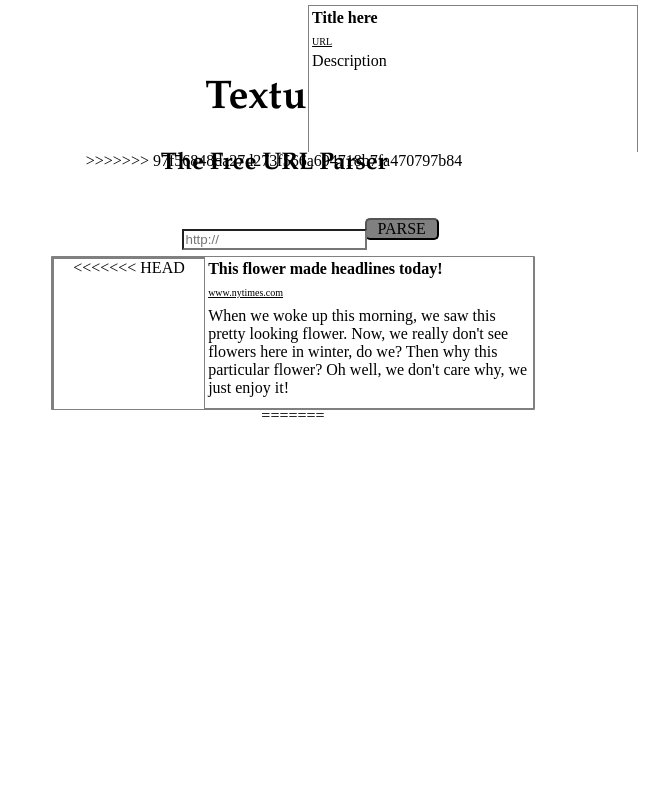
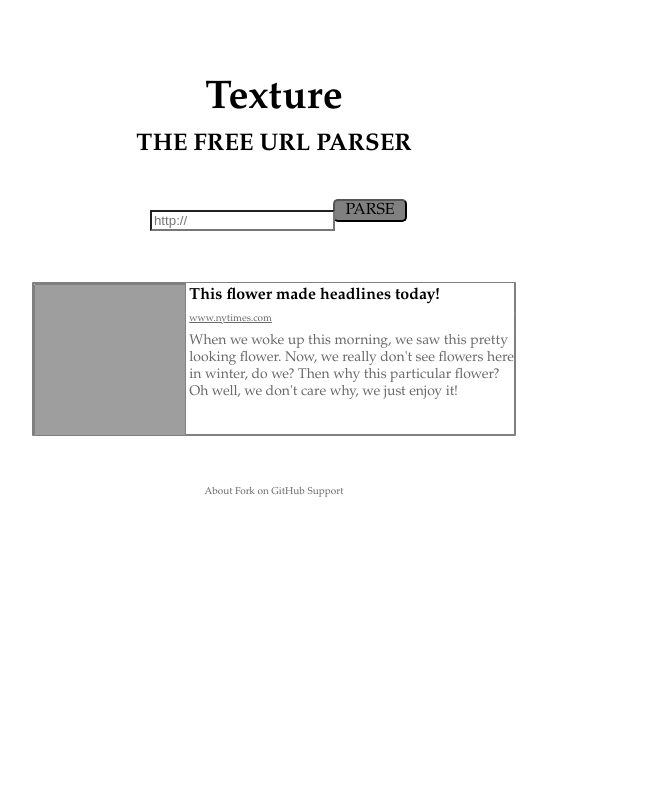
Before and after one commit to athyuttamre/texture, a PHP site: page / in a window 1280 px wide. Shown: the whole page, without its empty margins (366-1035 px from the left). Run offline with PHP 8.4, Linux system fonts and the light colour scheme; some libraries are stand-ins or nearby versions.

Commit message:
final draft

```diff
--- a/css/main.css
+++ b/css/main.css
@@ -1,22 +1,21 @@
 @font-face {
-    font-family: 'europe_undergroundlight';
-    src: url('europeunderground_light-webfont.eot');
-    src: url('europeunderground_light-webfont.eot?#iefix') format('embedded-opentype'),
-         url('europeunderground_light-webfont.woff') format('woff'),
-         url('europeunderground_light-webfont.ttf') format('truetype'),
-         url('europeunderground_light-webfont.svg#europe_undergroundlight') format('svg');
+    font-family: 'source_sans_prolight';
+    src: url('sourcesanspro-light-webfont.eot');
+    src: url('sourcesanspro-light-webfont.eot?#iefix') format('embedded-opentype'),
+         url('sourcesanspro-light-webfont.woff') format('woff'),
+         url('sourcesanspro-light-webfont.ttf') format('truetype'),
+         url('sourcesanspro-light-webfont.svg#source_sans_prolight') format('svg');
     font-weight: normal;
     font-style: normal;
 
 }
-
 * {
 	background-color: white;
 }
 
 p {
 	color: black;
-	font-family: "Hoefler Text", "Baskerville old face", Garamond, "Times New Roman", serif;
+	font-family: "Source Sans Pro Light", "Baskerville old face", Garamond, "Times New Roman", serif;
 	text-align: center;
 	font-size: 30px;
 }
@@ -28,14 +27,16 @@ form {
 }
 
 h1 {
-	font-family: "Hoefler Text", "Baskerville old face", Garamond, "Times New Roman", serif;
+	font-family: "Source Sans Pro Light", "Baskerville old face", Garamond, "Times New Roman", serif;
 	text-align: center;
 	font-weight: bolder;
 	font-size: 40px;
 }
 
 h2 {
-	font-family: "Hoefler Text", "Baskerville old face", Garamond, "Times New Roman", serif;
+	font-family: "Source Sans Pro Light", "Baskerville old face", Garamond, "Times New Roman", serif;
+	margin-top: -19px;
+
 }
 
 #main_div{
@@ -49,16 +50,14 @@ h2 {
 	height: 150px;
 	width: 480px;
 	margin-right: 15%;
-	margin-left: 18%;
+	margin-left: 15%;
 	text-align: center;
+	margin-top: 3.5%;
 }
 
 #image{
-<<<<<<< HEAD
+
 	content: url(https://encrypted-tbn0.gstatic.com/images?q=tbn:ANd9GcQZsHtUvbWKp_rdOgsWi4U9HvEMfZVv8nEtsiW3HEJZMFJT4R-qHg);
-=======
-	content: url(http://www.apogeephoto.com/feb2011/Juergen_photos/Flowers_Photo-2.jpg);
->>>>>>> 97f56848da27d273f566a694718b7fa470797b84
 	border-radius: 1px;
 	border: 1px solid grey;
 	background-color: white;
@@ -70,14 +69,14 @@ h2 {
 
 #insert_url{
 	padding-top: 30px;
+	margin-left: -5%;
 }
 
 #title{
-<<<<<<< HEAD
+
 	position: relative;
-=======
-	font-family: "Hoefler Text", "Baskerville old face", Garamond, "Times New Roman", serif;
->>>>>>> 97f56848da27d273f566a694718b7fa470797b84
+
+	font-family: "Source Sans Pro Light", "Baskerville old face", Garamond, "Times New Roman", serif;
 	border-radius: 1px;
 	border: 1px solid grey;
 	border-bottom: none;
@@ -89,17 +88,14 @@ h2 {
 	margin-left: 31.5%;
 	margin-top: -32%;
 	text-align: left;
-	font-family: Ariel;
 	font-size: 16px;
 	font-weight: bold;
 }
 
 #link{
-<<<<<<< HEAD
+
 	position: relative;
-=======
-	font-family: "Hoefler Text", "Baskerville old face", Garamond, "Times New Roman", serif;
->>>>>>> 97f56848da27d273f566a694718b7fa470797b84
+	font-family: "Source Sans Pro Light", "Baskerville old face", Garamond, "Times New Roman", serif;
 	border-radius: 1px;
 	border: 1px solid grey;
 	border-top: none;
@@ -110,23 +106,21 @@ h2 {
 	margin-top: 0%;
 	margin-left: 31.5%;
 	text-align: left;
-<<<<<<< HEAD
-	color: black;
+
+	color: #696969;
 	font-size: 10px;
-	font-family: Ariel;
 	text-decoration: underline;
 	padding-left: 3px;
 }
 
 #text{
 	position: relative;
-=======
+
 
 }
 
 #text{
-	font-family: "Hoefler Text", "Baskerville old face", Garamond, "Times New Roman", serif;
->>>>>>> 97f56848da27d273f566a694718b7fa470797b84
+	font-family: "Source Sans Pro Light", "Baskerville old face", Garamond, "Times New Roman", serif;
 	border-radius: 1px;
 	border: 1px solid grey;
 	border-top: none;
@@ -137,13 +131,10 @@ h2 {
 	margin-top: -0.5%;
 	margin-left: 31.5%;
 	text-align: left;
-<<<<<<< HEAD
 	font-size: 14px;
-	font-family: Ariel;
 	padding-left: 3px;
-=======
+	color: #696969;
 
->>>>>>> 97f56848da27d273f566a694718b7fa470797b84
 }
 
 
@@ -154,10 +145,17 @@ h2 {
 	height: auto;
 	width: 70px;
 	text-align: center;
-
+	font-family: "Source Sans Pro Light", "Baskerville old face", Garamond, "Times New Roman", serif;
 	margin-left: 99%;
 	margin-top: -27%;
 
 
 
 }
+
+#footer {
+	margin-top: 4%;
+	font-size: 10px;
+	font-family: "Source Sans Pro Light", "Baskerville old face", Garamond, "Times New Roman", serif;
+	color: #696969;
+}
--- a/index.html
+++ b/index.html
@@ -21,7 +21,7 @@
 <body>
 <div align="center" id="main_div">
     <h1>Texture</h1>
-    <h2>The Free URL Parser</h2>
+    <h2>THE FREE URL PARSER</h2>
 
     <form id="insert_url">
         <input type="text" name="url" placeholder="http://">
@@ -31,25 +31,17 @@
 
     <div id="databox">
         <div id="image">
-<<<<<<< HEAD
 
         </div>
         <div id="title">This flower made headlines today!</div>
         <div id="link">www.nytimes.com</div>
         <div id="text">When we woke up this morning, we saw this pretty looking flower. Now, we really don't see flowers here in winter, do we? Then why this particular flower? Oh well, we don't care why, we just enjoy it!</div>
-=======
 
         </div>
-        <div id="title">Title here</div>
-        <div id="link">URL</div>
-        <div id="text">Description</div>
->>>>>>> 97f56848da27d273f566a694718b7fa470797b84
-    </div>
-
-    <span id="loading" style="float:right">
-    </span>
-   <div class="fb-box-wrap"></div>
 
 
+
+
+   <div id="footer">About       Fork on GitHub       Support</div>
 </body>
 </html>
```
Also changed, not shown: assets/fonts/SourceSansPro-Black.otf (added), assets/fonts/SourceSansPro-BlackIt.otf (added), assets/fonts/SourceSansPro-Bold.otf (added), assets/fonts/SourceSansPro-BoldIt.otf (added), assets/fonts/SourceSansPro-ExtraLight.otf (added), assets/fonts/SourceSansPro-ExtraLightIt.otf (added), assets/fonts/SourceSansPro-It.otf (added), assets/fonts/SourceSansPro-Light.otf (added), assets/fonts/SourceSansPro-LightIt.otf (added), assets/fonts/SourceSansPro-Regular.otf (added), assets/fonts/SourceSansPro-Semibold.otf (added), assets/fonts/SourceSansPro-SemiboldIt.otf (added).
